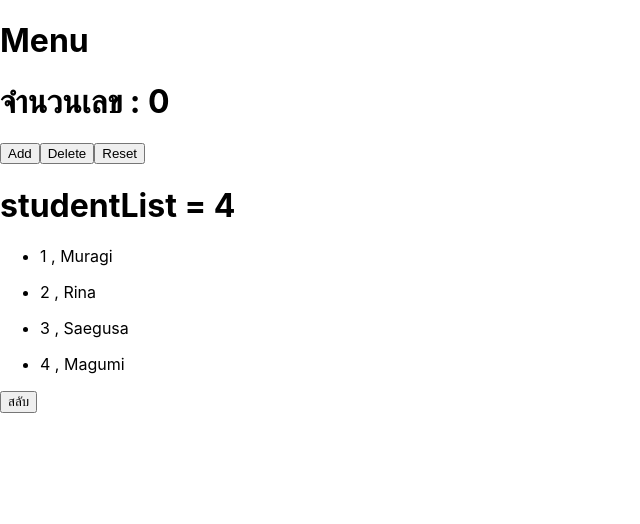
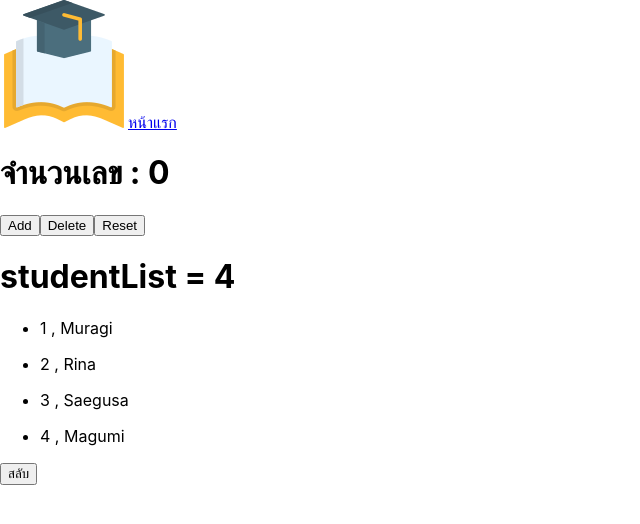
Before and after one commit to Sorawit255/REACT_18, a React (Create React App) app in the folder react-1/: page / in a window 1280 px wide. Shown: the top 524 px of the page, without its empty margins (0-640 px from the left). Built offline with nearby package versions, Linux system fonts and the light colour scheme.

Commit message:
components #2

```diff
--- a/react-1/src/component/Header.js
+++ b/react-1/src/component/Header.js
@@ -1,7 +1,12 @@
+import Logo from "../image/logo.png"
+
 // export default const Header=()=>{}
 export default function Header(){
     return(
-        <h1>Menu</h1>
+        <nav>
+            <img src={Logo} alt="logo"/>
+            <a href="/">หน้าแรก</a>
+        </nav>
     )
 }
 // export default Header;
```
Also changed, not shown: react-1/src/image/logo.png (added).
